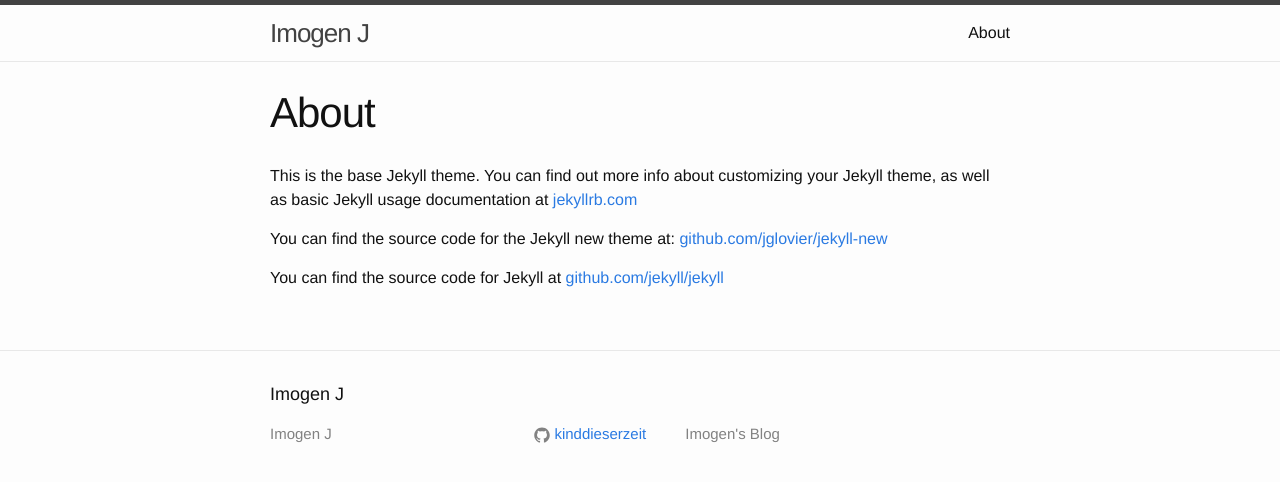
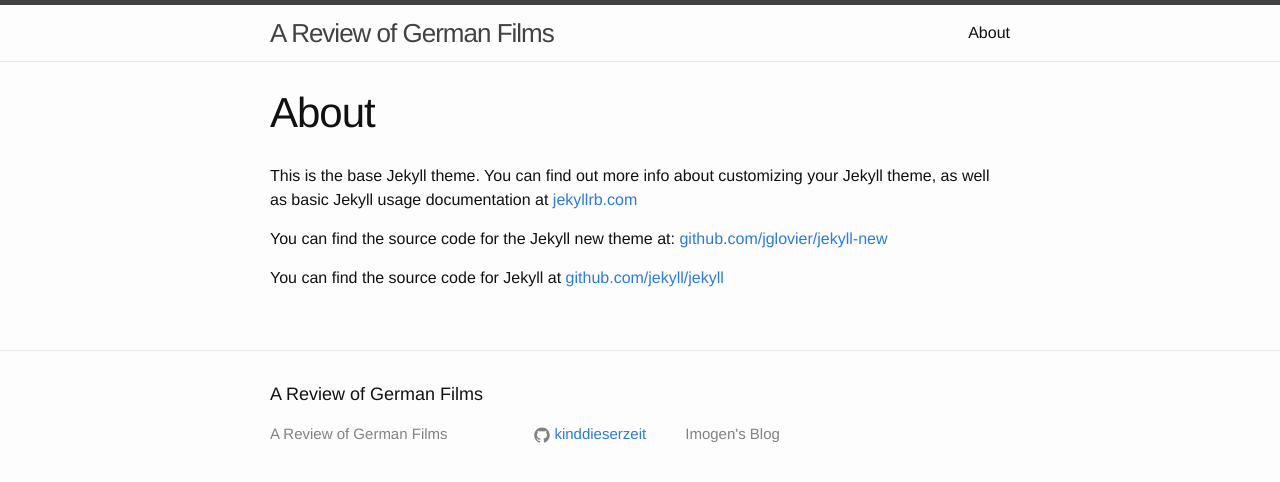
Before and after one commit to kinddieserzeit/kinddieserzeit.github.io, a Jekyll site: the page built from about.md, in a window 1280 px wide. Shown: the top 482 px of the page. Built offline with Jekyll 4.4.1, drawn with Linux system fonts in a browser that asks for light colours.

Commit message:
update title

```diff
--- a/_config.yml
+++ b/_config.yml
@@ -1,5 +1,5 @@
 # Site settings
-title: Imogen J
+title: A Review of German Films
 email:
 description: > # this means to ignore newlines until "baseurl:"
  Imogen's Blog
```
